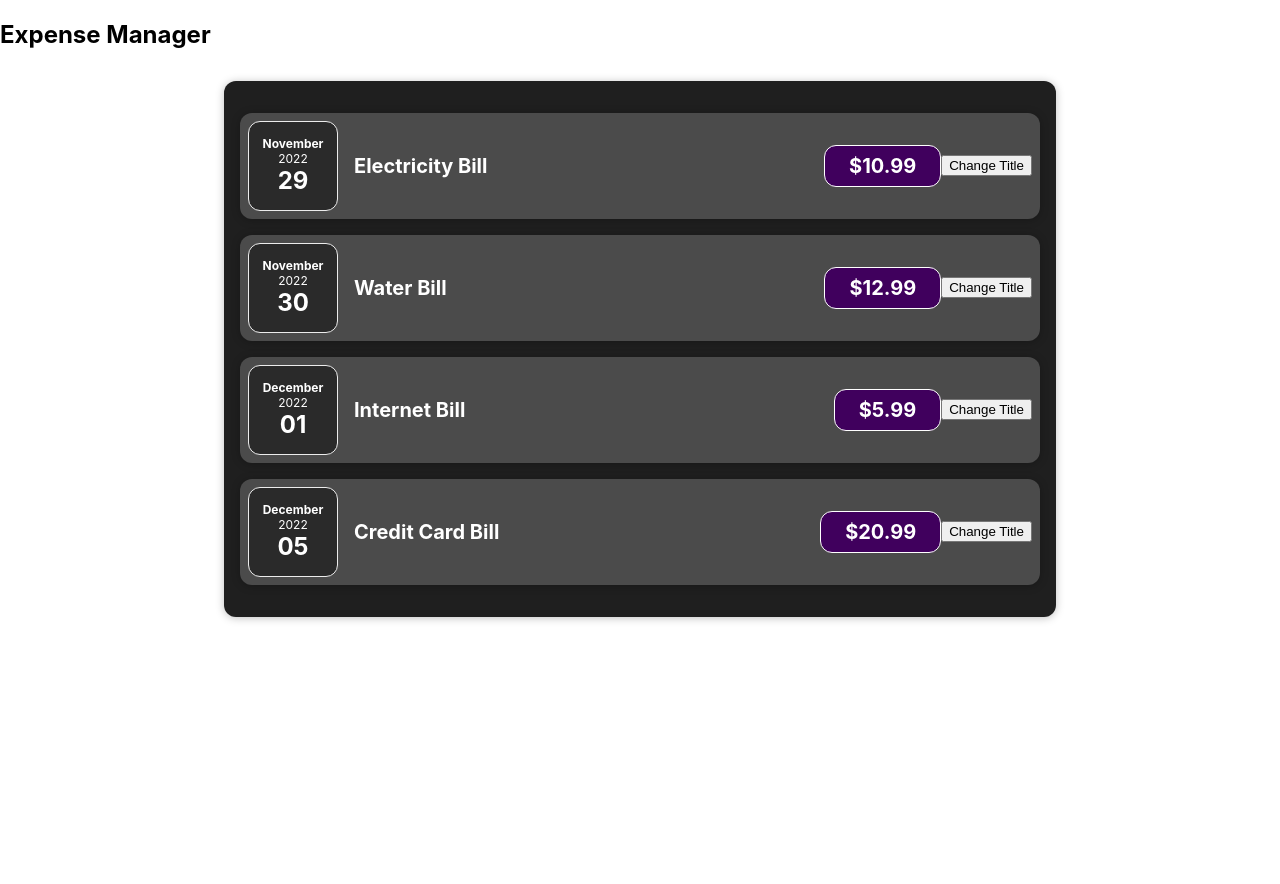
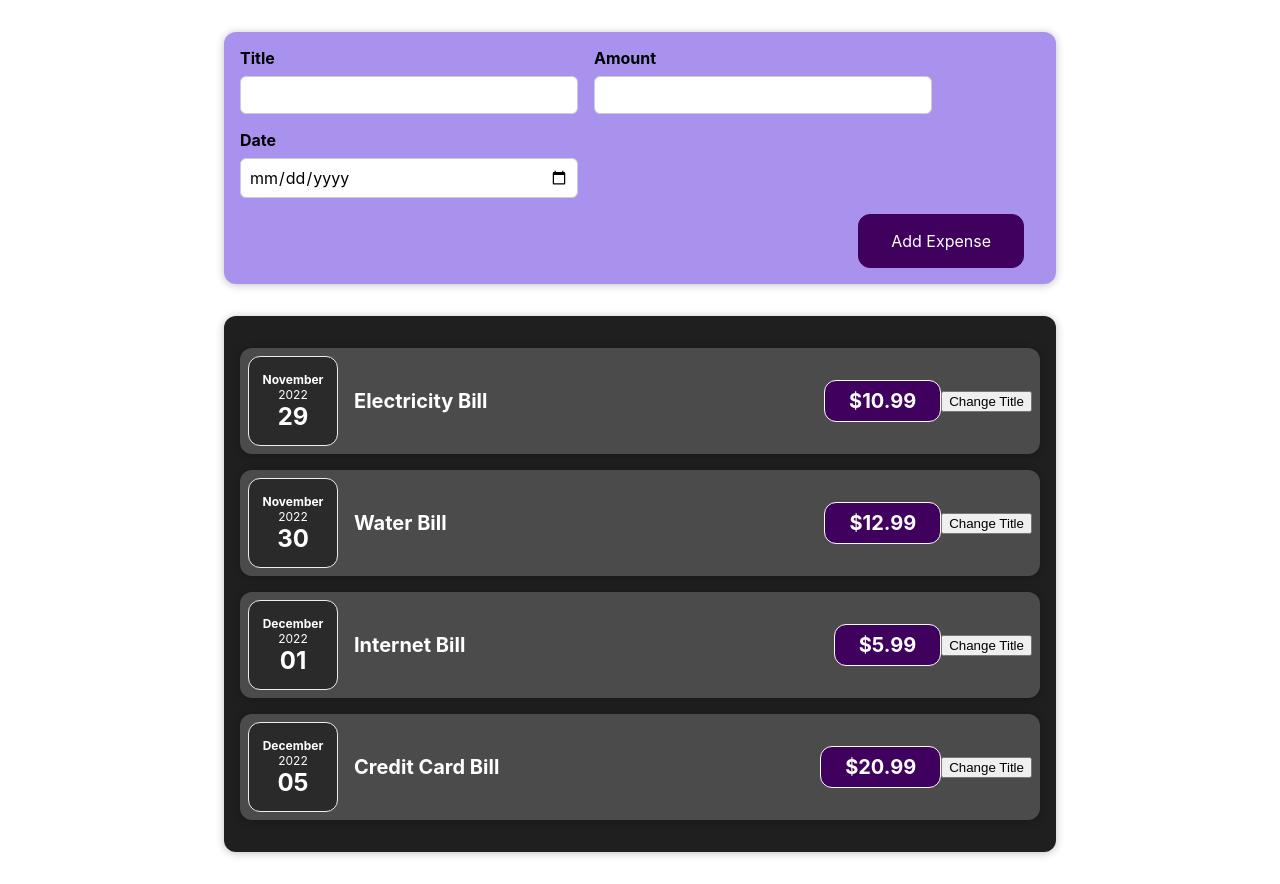
Before and after one commit to pasanyasaras/react-complete-guide, a React (Create React App) app: page / in a window 1280 px wide. Before the commit the page ends 800 px from the top, so only its background shows below. Built offline with nearby package versions, Linux system fonts and the light colour scheme.

Commit message:
Adding form inputs

```diff
--- a/src/App.js
+++ b/src/App.js
@@ -1,5 +1,6 @@
 import React from "react";
 import Expenses from './components/Expenses/Expenses';
+import NewExpense from "./components/NewExpense/NewExpense";
 
 const App = () => {
     const expenses = [
@@ -9,18 +10,18 @@ const App = () => {
         {id:'e4',title: 'Credit Card Bill', amount: 20.99, date: new Date(2022, 11,5)},
     ];
 
-    return React.createElement('div',
-        {},
-        React.createElement('h2',{},'Expense Manager'),
-        React.createElement(Expenses, {items:expenses})
-    );
+    // return React.createElement('div',
+    //     {},
+    //     React.createElement('h2',{},'Expense Manager'),
+    //     React.createElement(Expenses, {items:expenses})
+    // );
 
-  // return (
-  //   <div>
-  //     <h2>Expense Manager</h2>
-  //       <Expenses items={expenses} />
-  //   </div>
-  // );
+  return (
+    <div>
+        <NewExpense/>
+        <Expenses items={expenses} />
+    </div>
+  );
 }
 
 export default App;
--- /dev/null
+++ b/src/components/NewExpense/ExpenseForm.css
@@ -0,0 +1,26 @@
+.new-expense__controls {
+    display: flex;
+    flex-wrap: wrap;
+    gap: 1rem;
+    margin-bottom: 1rem;
+    text-align: left;
+}
+
+.new-expense__control label {
+    font-weight: bold;
+    margin-bottom: 0.5rem;
+    display: block;
+}
+
+.new-expense__control input {
+    font: inherit;
+    padding: 0.5rem;
+    border-radius: 6px;
+    border: 1px solid #ccc;
+    width: 20rem;
+    max-width: 100%;
+}
+
+.new-expense__actions {
+    text-align: right;
+}
--- /dev/null
+++ b/src/components/NewExpense/ExpenseForm.js
@@ -0,0 +1,32 @@
+import React from "react";
+import './ExpenseForm.css';
+
+const ExpenseForm = () => {
+
+    return (
+        <form>
+            <div className="new-expense__controls">
+                <div className="new-expense__control">
+                    <label>Title</label>
+                    <input type='text'/>
+                </div>
+
+                <div className="new-expense__control">
+                    <label>Amount</label>
+                    <input type='number' min="0.01" step="0.01"/>
+                </div>
+
+                <div className="new-expense__control">
+                    <label>Date</label>
+                    <input type='date' min="2019-01-01" max="2025-12-31"/>
+                </div>
+            </div>
+
+            <div className="new-expense__actions">
+                <button type="submit">Add Expense</button>
+            </div>
+        </form>
+    );
+};
+
+export default ExpenseForm;
--- /dev/null
+++ b/src/components/NewExpense/NewExpense.css
@@ -0,0 +1,38 @@
+.new-expense {
+    background-color: #a892ee;
+    padding: 1rem;
+    margin: 2rem auto;
+    width: 50rem;
+    max-width: 95%;
+    border-radius: 12px;
+    text-align: center;
+    box-shadow: 0 1px 8px rgba(0, 0, 0, 0.25);
+}
+
+.new-expense button {
+    font: inherit;
+    cursor: pointer;
+    padding: 1rem 2rem;
+    border: 1px solid #40005d;
+    background-color: #40005d;
+    color: white;
+    border-radius: 12px;
+    margin-right: 1rem;
+}
+
+.new-expense button:hover,
+.new-expense button:active {
+    background-color: #510674;
+    border-color: #510674;
+}
+
+.new-expense button.alternative {
+    color: #220131;
+    border-color: transparent;
+    background-color: transparent;
+}
+
+.new-expense button.alternative:hover,
+.new-expense button.alternative:active {
+    background-color: #ddb3f8;
+}
--- /dev/null
+++ b/src/components/NewExpense/NewExpense.js
@@ -0,0 +1,14 @@
+import React from "react";
+import './NewExpense.css';
+import ExpenseForm from "./ExpenseForm";
+
+const NewExpense = () => {
+
+    return (
+        <div className="new-expense">
+            <ExpenseForm  />
+        </div>
+    );
+};
+
+export default NewExpense;
```
